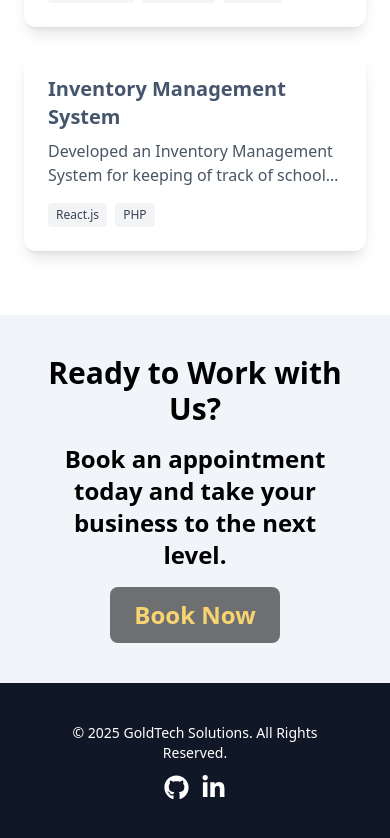
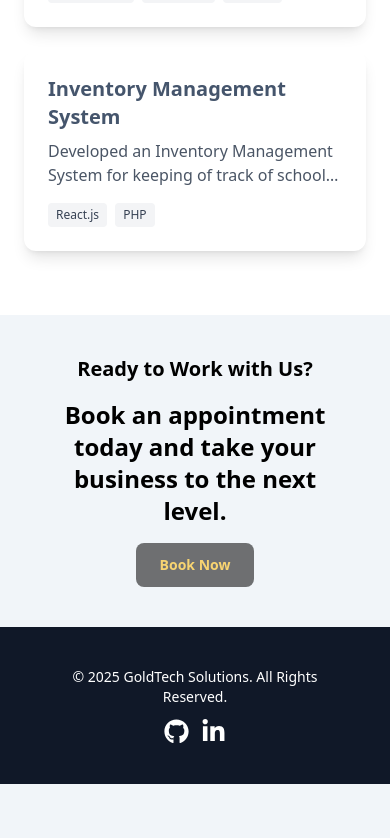
Before and after one commit to dannymccall/portfolio-website, a Next.js app: page / in a window 390 px wide. Shown: the part 6293-7131 px from the top of the page. After the commit the page ends 7077 px from the top, so only its background shows below. Built offline with nearby package versions, Linux system fonts and the light colour scheme.

Commit message:
change font size

```diff
--- a/app/ui/HomePage.tsx
+++ b/app/ui/HomePage.tsx
@@ -106,12 +106,12 @@ export default function Home() {
         transition={{ duration: 1, ease: "easeOut" }}
       >
         <section className="p-10 text-center bg-gold text-black w-full items-center justify-center flex flex-col">
-          <h2 className="text-3xl font-semibold">Ready to Work with Us?</h2>
+          <h2 className="text-xl md:text-2xl lg:text-3xl font-semibold">Ready to Work with Us?</h2>
           <p className="mt-4">
             Book an appointment today and take your business to the next level.
           </p>
           <button
-            className="mt-4 px-6 py-3 bg-black text-amber-400 rounded-lg animate-pulse cursor-pointer"
+            className="mt-4 px-6 py-3 text-sm md:text-base bg-black text-amber-400 rounded-lg animate-pulse cursor-pointer"
             onClick={() => setDrawer((prev) => !prev)}
           >
             Book Now
```
